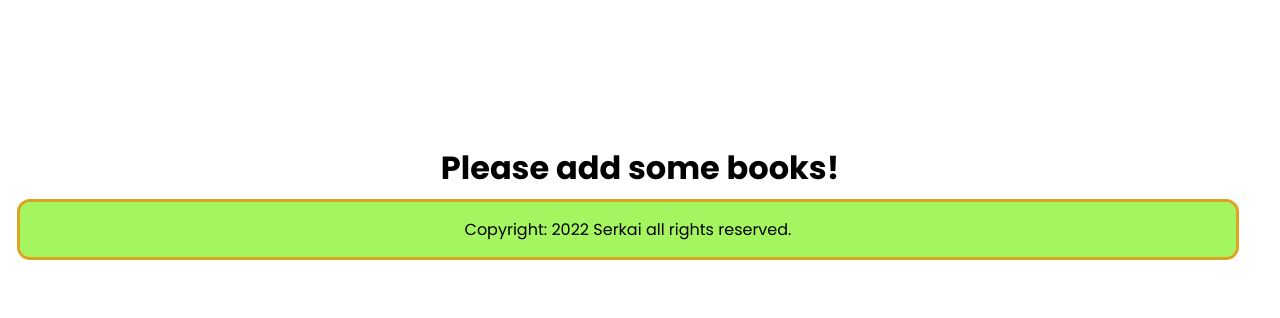
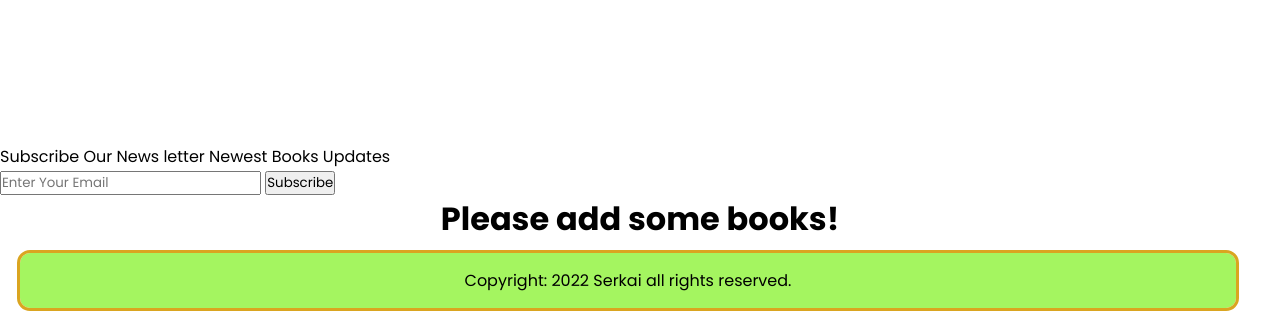
Before and after one commit to HabibPayenda/awesomeBooks, a website: page index.html in a window 1280 px wide. Shown: the part 3690-4008 px from the top of the page. Before the commit the page ends 3957 px from the top, so only its background shows below. Drawn offline with Linux system fonts and the light colour scheme.

Commit message:
Adds basic structure to newsLetter Section

```diff
--- a/index.html
+++ b/index.html
@@ -296,6 +296,21 @@
     </div>
   </section>
 
+  <section class="newsletter">
+    <div class="newsletterContainer">
+      <div class="newsletterHeading">
+        Subscribe Our News letter
+        Newest Books Updates
+      </div>
+      <div class="newsLetterEmail">
+        <div class="newsLetterEmailContainer">
+          <input type="text" placeholder="Enter Your Email" class="newsLetterEmailInput">
+          <button type="button" class="newsLetterBtn">Subscribe</button>
+        </div>
+      </div>
+    </div>
+  </section>
+
   <main id="main" class="main">
     <section id="list" class="list">
         <h2 class="h2"> linters fixing</h2>
```
